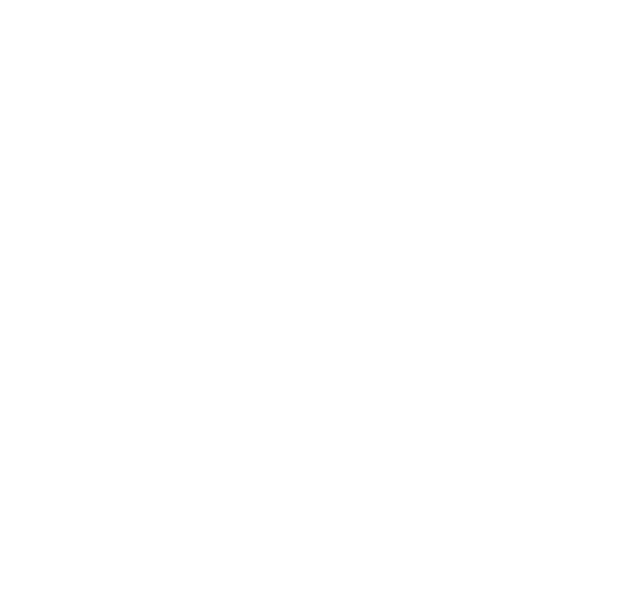
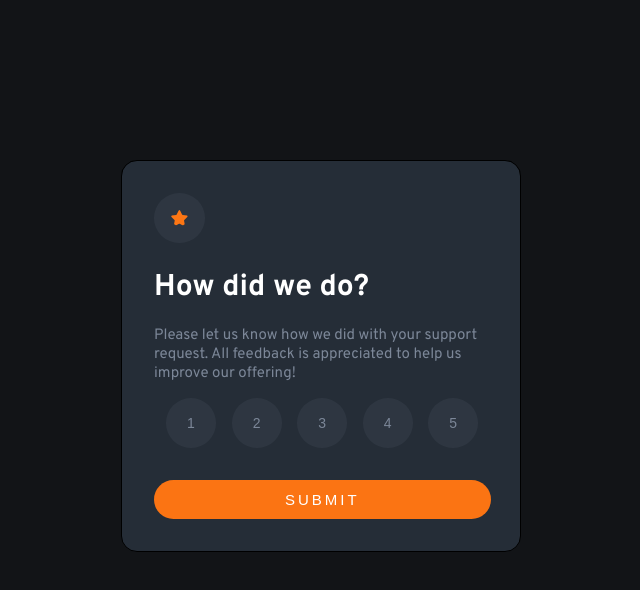
Before and after one commit to Suganya-arun/Overlay-divs-project, a plain HTML site: page index.html in a window 1280 px wide. Shown: the whole page, without its empty margins (319-959 px from the left). Drawn offline with Linux system fonts and the light colour scheme.

Commit message:
Added file via upload

```diff
--- a/css/styles.css
+++ b/css/styles.css
@@ -1,3 +1,117 @@
 body{
-    color:black;
+    /* color:black; */
+    /* background-color:black ; */
+    background-color: hsl(216, 12%, 8%);
+    font-family: 'Overpass', sans-serif;
+    font-size:15px;
 }
+*
+{
+    box-sizing: border-box;
+}
+main{
+    display:flex;
+    justify-content: center;
+    /* align-items: center; */
+    /* padding:2rem; */
+    padding-top:12%;
+    padding-bottom: 12%;
+}
+.container
+{
+    width:400px;
+    border:1px solid black;
+    /* background-color: hsl(216, 12%, 8%); */
+    background: hsl(213, 19%, 18%);
+    border-radius: 1rem;
+    padding:2rem;
+    position: absolute;
+    z-index:1;
+}
+.rating {
+    -webkit-border-radius: 50%;
+    -moz-border-radius: 50%;
+    border-radius: 50%;
+    /* font-family: Arial; */
+    color: hsl(216, 12%, 54%);
+    font-size: 14px;
+    background: hsla(216, 12%, 54%,0.1);
+    padding: 10px 20px 10px 20px;
+    border:1px solid transparent;
+    text-decoration: none;
+    margin-left: .75rem  ;
+    width:50px;
+    height:50px;
+    /* opacity:25%; */
+  }
+  .star
+  {
+    border:1px solid transparent;
+    background: hsla(216, 12%, 54%,0.1);
+    border-radius: 50%;
+    padding:1rem;
+  }
+  .rating:active {
+    background: hsl(217, 12%, 63%);
+    text-decoration: none;
+    color:#ffffff
+  }
+  .rating:focus {
+    background: hsl(217, 12%, 63%);
+    text-decoration: none;
+    color:#ffffff
+  }
+  .rating:hover
+  {
+    background:hsl(25, 97%, 53%);
+    text-decoration: none;
+    color:#ffffff
+  }
+  .submit {
+    -webkit-border-radius: 28;
+    -moz-border-radius: 28;
+    border-radius: 28px;
+    /* font-family: Arial; */
+    color: #ffffff;
+    font-size: 15px;
+    background:hsl(25, 97%, 53%) ;
+    padding: 10px 130px 10px 130px;
+    text-decoration: none;
+    text-transform: uppercase;
+    border:1px solid transparent;
+    margin-top:2rem;
+    letter-spacing: 3px;
+  }
+
+  .submit:active {
+    text-decoration: none;
+    color:hsl(25, 97%, 53%);
+    background-color: #ffffff;
+
+  }
+.overlay-container
+{
+    width:400px;
+    height:390px;
+    border:1px solid black;
+    /* background-color: hsl(216, 12%, 8%); */
+    background: hsl(213, 19%, 18%);
+    border-radius: 1rem;
+    padding:2rem;
+    position: absolute;
+    text-align: center;
+}
+h1{
+    color:white;
+}
+p{
+    color:hsl(216, 12%, 54%);
+}
+.attribution {
+    font-size: 11px;
+    text-align: center;
+  }
+
+  .attribution a {
+    color: hsl(228, 45%, 44%);
+  }
--- a/index.html
+++ b/index.html
@@ -1,12 +1,63 @@
 <!DOCTYPE html>
 <html lang="en">
+
 <head>
-    <meta charset="UTF-8">
-    <meta http-equiv="X-UA-Compatible" content="IE=edge">
-    <meta name="viewport" content="width=device-width, initial-scale=1.0">
-    <title>Document</title>
+  <meta charset="UTF-8">
+  <meta name="viewport" content="width=device-width, initial-scale=1.0">
+  <!-- displays site properly based on user's device -->
+
+  <link rel="icon" type="image/png" sizes="32x32" href="./images/favicon-32x32.png">
+  <link rel="stylesheet" href="./css/styles.css">
+  <link rel="preconnect" href="https://fonts.googleapis.com">
+  <link rel="preconnect" href="https://fonts.gstatic.com" crossorigin>
+  <link href="https://fonts.googleapis.com/css2?family=Overpass:wght@400;700&display=swap" rel="stylesheet">
+  <title>Frontend Mentor | Interactive rating component</title>
+
+  <!-- Feel free to remove these styles or customise in your own stylesheet 👍 -->
 </head>
+
 <body>
 
+  <!-- Rating state start -->
+  <main>
+    <div class="container">
+      <img class="star" src="./images/icon-star.svg" alt="star">
+      <h1> How did we do?</h1>
+
+      <p> Please let us know how we did with your support request. All feedback is appreciated
+        to help us improve our offering!</p>
+      <form id="ratings">
+        <button class="rating" type="button" name="rating" value="1">1</button>
+        <button class="rating" type="button" name="rating" value="2">2</button>
+        <button class="rating" type="button" name="rating" value="3">3</button>
+        <button class="rating" type="button" name="rating" value="4">4</button>
+        <button class="rating" type="button" name="rating" value="5">5</button>
+        <br>
+        <button class="submit" type="submit">Submit</button>
+      </form>
+    </div>
+
+    <!-- Rating state end -->
+
+    <!-- Thank you state start -->
+    <div class="overlay-container">
+      <img src="./images/illustration-thank-you.svg" alt="thank-you">
+      <p>You selected <span></span><!-- Add rating here --> out of 5</p>
+
+      <h1>Thank you!</h1>
+
+      <p> We appreciate you taking the time to give a rating. If you ever need more support,
+        don’t hesitate to get in touch!</p>
+    </div>
+    <!-- Thank you state end -->
+    <script src="./js/script.js"></script>
+  </main>
+  <footer>
+    <div class="attribution">
+      Challenge by <a href="https://www.frontendmentor.io?ref=challenge" target="_blank">Frontend Mentor</a>.
+      Coded by <a href="#">Suganya Arun</a>.
+    </div>
+  </footer>
 </body>
+
 </html>
--- a/js/script.js
+++ b/js/script.js
@@ -1 +1,22 @@
-var io="suganya";
+// var io="suganya";
+var selectedValue=0;
+const button = document.getElementsByClassName("rating");
+// console.log(button);
+for (i = 0; i < button.length; i++) {
+    button[i].addEventListener("click", (e) => {
+        selectedValue = e.target.value;
+    });
+}
+
+const form = document.getElementById("ratings");
+    // console.log(form);
+    form.addEventListener("submit", ratingFunction);
+
+function ratingFunction(e) {
+    e.preventDefault();
+    //console.log(selectedValue);
+    document.querySelector("span").innerHTML=selectedValue;
+    const overlay=document.getElementsByClassName("container");
+    overlay[0].style.zIndex="0";
+
+}
```
Also changed, not shown: images/favicon-32x32.png (added), images/icon-star.svg (added), images/illustration-thank-you.svg (added).
